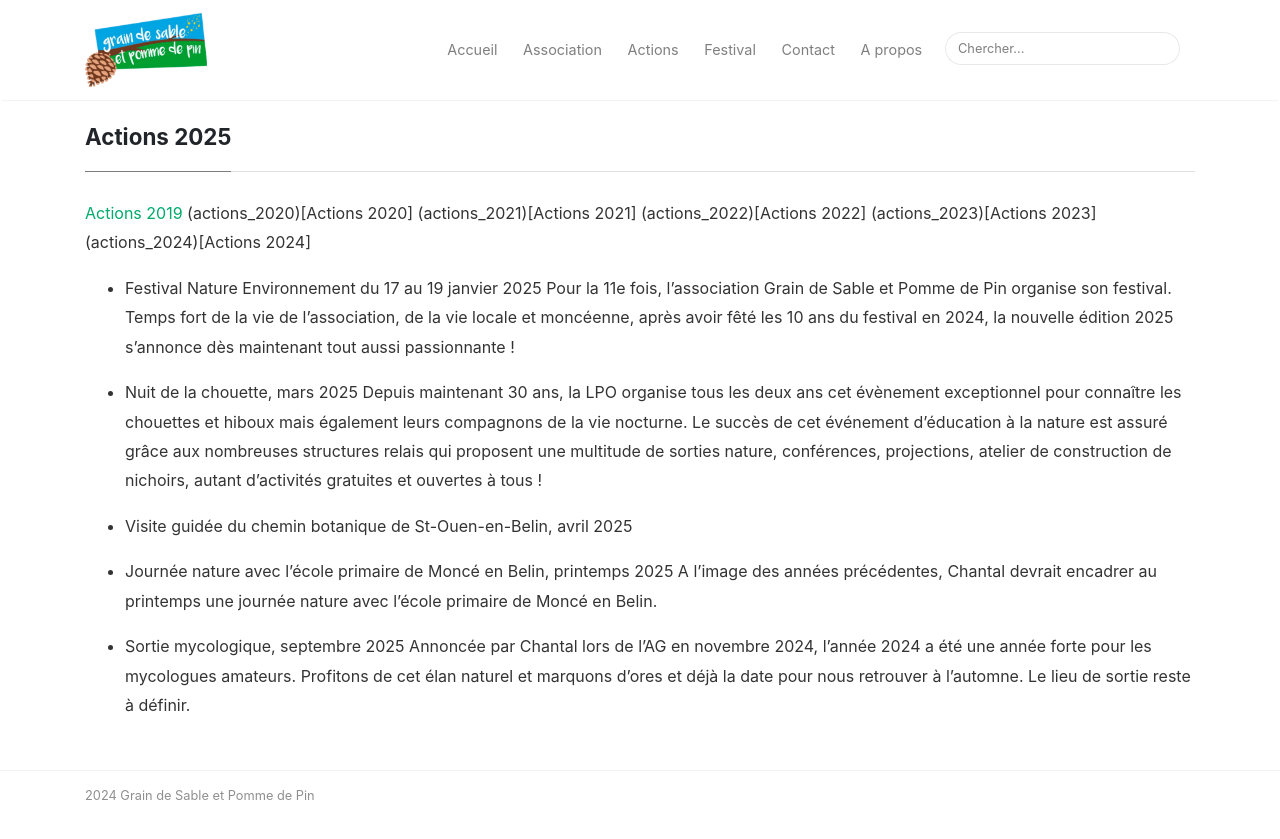
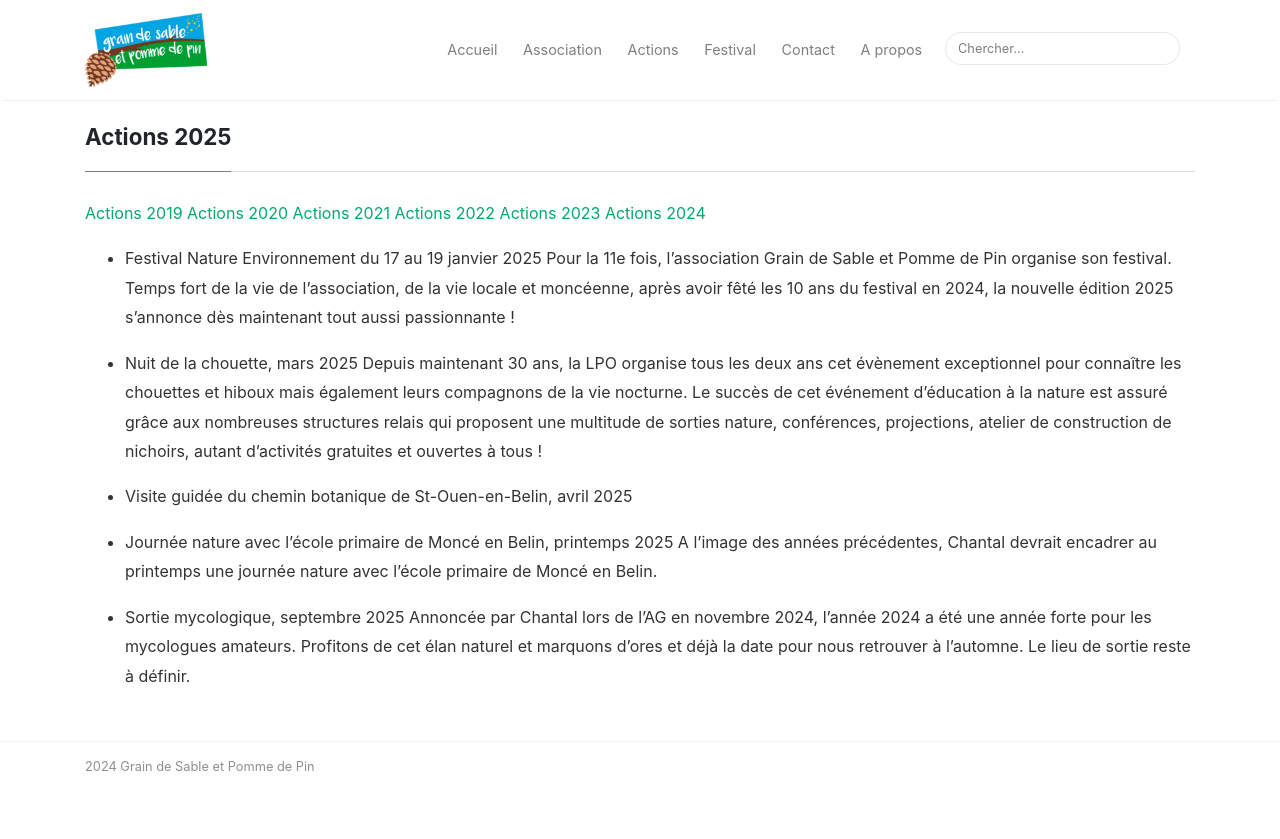
Before and after one commit to grain-de-sable-et-pomme-de-pin/grain-de-sable-et-pomme-de-pin.github.io, a Jekyll site: the page built from _pages/actions_2025.md, in a window 1280 px wide and 940 px high. Shown: the top 839 px of the window. Built offline with Jekyll 4.4.1, drawn with Linux system fonts in a browser that asks for light colours; nearby versions of some CDN libraries.

Commit message:
Update actions_2025.md

```diff
--- a/_pages/actions_2025.md
+++ b/_pages/actions_2025.md
@@ -5,7 +5,7 @@ permalink: /actions_2025
 comments: false
 ---
 
-[Actions 2019](actions_2019) (actions_2020)[Actions 2020] (actions_2021)[Actions 2021] (actions_2022)[Actions 2022] (actions_2023)[Actions 2023] (actions_2024)[Actions 2024]
+[Actions 2019](actions_2019) [Actions 2020](actions_2020) [Actions 2021](actions_2021) [Actions 2022](actions_2022) [Actions 2023](actions_2023) [Actions 2024](actions_2024)
 
 - Festival Nature Environnement du 17 au 19 janvier 2025
   Pour la 11e fois, l'association Grain de Sable et Pomme de Pin organise son festival. Temps fort de la vie de l'association, de la vie locale et moncéenne, après avoir fêté les 10 ans du festival en 2024, la nouvelle édition 2025 s'annonce dès maintenant tout aussi passionnante !
```
